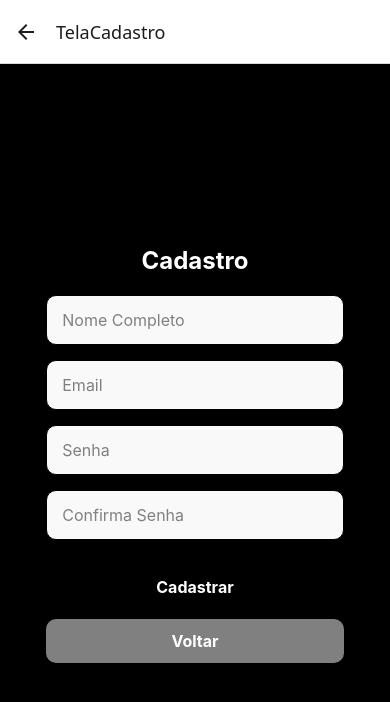
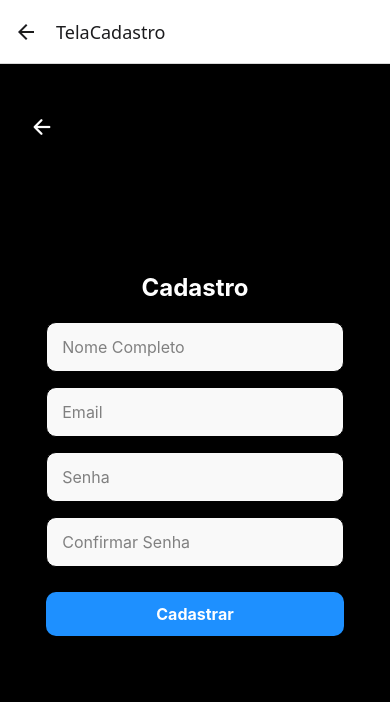
Before and after one commit to rafaeleites/T197_N24CD_Rafael_Leites, a React Native app in the folder projeto_devmoveis/: screen /TelaCadastro in a window 390 px wide. Shown: the top 702 px of the page. Built offline with nearby package versions, Linux system fonts and the light colour scheme.

Commit message:
Cadastro Funcionando

```diff
--- a/projeto_devmoveis/screens/TelaCadastro.js
+++ b/projeto_devmoveis/screens/TelaCadastro.js
@@ -1,32 +1,78 @@
 import React, { useState } from 'react';
 import { View, Text, StyleSheet, TextInput, TouchableOpacity, Alert } from 'react-native';
-import { useNavigation } from '@react-navigation/native';
 import { getAuth, createUserWithEmailAndPassword } from 'firebase/auth';
 import { getDatabase, ref, set } from 'firebase/database';
+import { useNavigation } from '@react-navigation/native'; // Importação do useNavigation
+import { Ionicons } from '@expo/vector-icons'; // Biblioteca de ícones (instale com expo install @expo/vector-icons)
 
 function TelaCadastro() {
   const [nome, setNome] = useState('');
   const [email, setEmail] = useState('');
   const [senha, setSenha] = useState('');
   const [confirmaSenha, setConfirmaSenha] = useState('');
-  const navigation = useNavigation();
 
+  const navigation = useNavigation(); // Hook para navegação
 
-
-  const handleCadastro = () => {
-    if (senha !== confirmaSenha) {
-      Alert.alert("Erro", "As senhas não coincidem. Tente novamente.");
+  const handleCadastro = async () => {
+    if (!nome || !email || !senha || !confirmaSenha) {
+      Alert.alert("Atenção", "Preencha todos os campos.");
       return;
     }
 
-    // Aqui você pode adicionar a lógica para salvar os dados no Firebase ou outro backend
-    Alert.alert("Sucesso", "Cadastro realizado com sucesso!");
-    navigation.navigate('TelaLogin'); // Redireciona para a tela de login após o cadastro
+    if (senha !== confirmaSenha) {
+      Alert.alert("Erro", "As senhas não coincidem.");
+      return;
+    }
+
+    try {
+      const auth = getAuth();
+      const db = getDatabase();
+
+      const userCredential = await createUserWithEmailAndPassword(auth, email, senha);
+      const user = userCredential.user;
+
+      console.log("✅ Usuário criado com UID:", user.uid);
+
+      // Alerta para confirmar que criação foi bem-sucedida
+      Alert.alert("Parabéns!", "Usuário cadastrado com sucesso.");
+
+      await set(ref(db, 'usuarios/' + user.uid), {
+        nome: nome,
+        email: email
+      })
+      .then(() => {
+        console.log("✅ Dados salvos no Realtime Database.");
+        Alert.alert("Sucesso", "Cadastro realizado com sucesso!");
+
+        // Limpa os campos após sucesso
+        setNome('');
+        setEmail('');
+        setSenha('');
+        setConfirmaSenha('');
+
+        // Navega para a tela de login
+        navigation.navigate('Login');
+      })
+      .catch((error) => {
+        console.error("❌ Erro ao salvar dados:", error);
+        Alert.alert("Erro", "Erro ao salvar no banco.");
+      });
+
+    } catch (error) {
+      console.error("❌ Erro no cadastro:", error);
+      Alert.alert("Erro", error.message);
+    }
   };
 
   return (
     <View style={styles.container}>
+      {/* Botão de Voltar */}
+      <TouchableOpacity style={styles.backButton} onPress={() => navigation.goBack()}>
+        <Ionicons name="arrow-back" size={24} color="white" />
+      </TouchableOpacity>
+
       <Text style={styles.title}>Cadastro</Text>
+
       <TextInput
         style={styles.input}
         placeholder="Nome Completo"
@@ -48,24 +94,19 @@ function TelaCadastro() {
         placeholderTextColor="gray"
         value={senha}
         onChangeText={setSenha}
-        secureTextEntry={true}
+        secureTextEntry
       />
       <TextInput
         style={styles.input}
-        placeholder="Confirma Senha"
+        placeholder="Confirmar Senha"
         placeholderTextColor="gray"
         value={confirmaSenha}
         onChangeText={setConfirmaSenha}
-        secureTextEntry={true}
+        secureTextEntry
       />
+
       <TouchableOpacity style={styles.botao} onPress={handleCadastro}>
         <Text style={styles.textoBotao}>Cadastrar</Text>
-      </TouchableOpacity>
-      <TouchableOpacity
-        style={styles.botaoVoltar}
-        onPress={() => navigation.goBack()}
-      >
-        <Text style={styles.textoBotao}>Voltar</Text>
       </TouchableOpacity>
     </View>
   );
@@ -78,6 +119,13 @@ const styles = StyleSheet.create({
     alignItems: 'center',
     justifyContent: 'center',
     padding: 20,
+  },
+  backButton: {
+    position: 'absolute',
+    top: 40,
+    left: 20,
+    backgroundColor: 'transparent',
+    padding: 10,
   },
   title: {
     fontSize: 24,
@@ -97,16 +145,7 @@ const styles = StyleSheet.create({
     fontSize: 16,
   },
   botao: {
-    backgroundColor: 'black',
-    paddingVertical: 12,
-    paddingHorizontal: 20,
-    borderRadius: 10,
-    alignItems: 'center',
-    marginTop: 10,
-    width: '85%',
-  },
-  botaoVoltar: {
-    backgroundColor: 'gray',
+    backgroundColor: '#1e90ff',
     paddingVertical: 12,
     paddingHorizontal: 20,
     borderRadius: 10,
```
